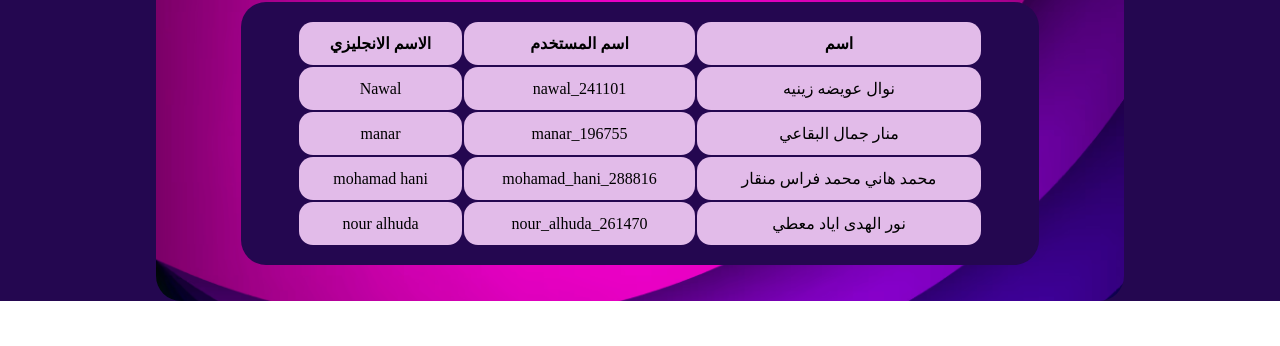
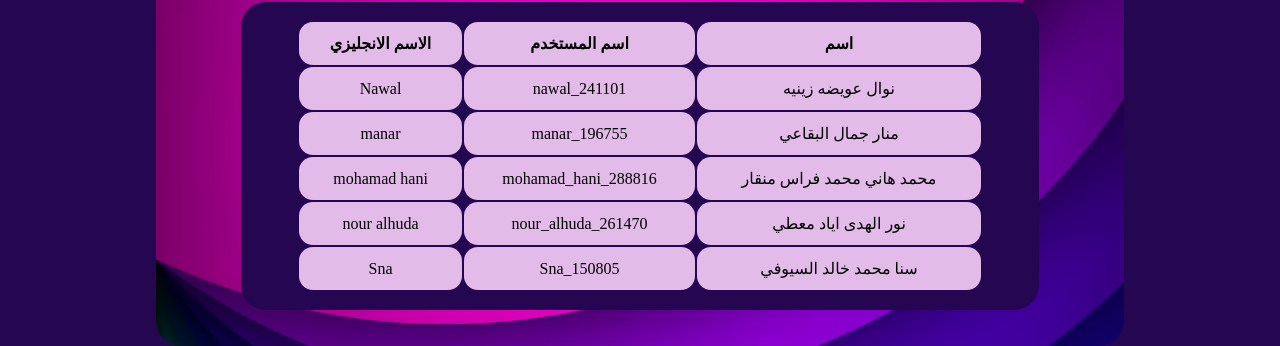
Before and after one commit to venousSy/book-store, a plain HTML site: page index.html in a window 1280 px wide. Shown: the part 494-840 px from the top of the page. Before the commit the page ends 800 px from the top, so only its background shows below. Drawn offline with Linux system fonts and the light colour scheme; a script that the page names is missing.

Commit message:
add final names

```diff
--- a/index.html
+++ b/index.html
@@ -89,6 +89,11 @@
                   <td>nour_alhuda_261470</td>
                   <td>نور الهدى اياد معطي</td>
                 </tr>
+                <tr>
+                  <td>Sna</td>
+                  <td>Sna_150805</td>
+                  <td>سنا محمد خالد السيوفي</td>
+                </tr>
               </tbody>
             </table>
           </div>
```
Also changed, not shown: assets/books/istockphoto-1166419449-1024x1024.jpg, assets/istockphoto-1166419449-1024x1024.jpg.
